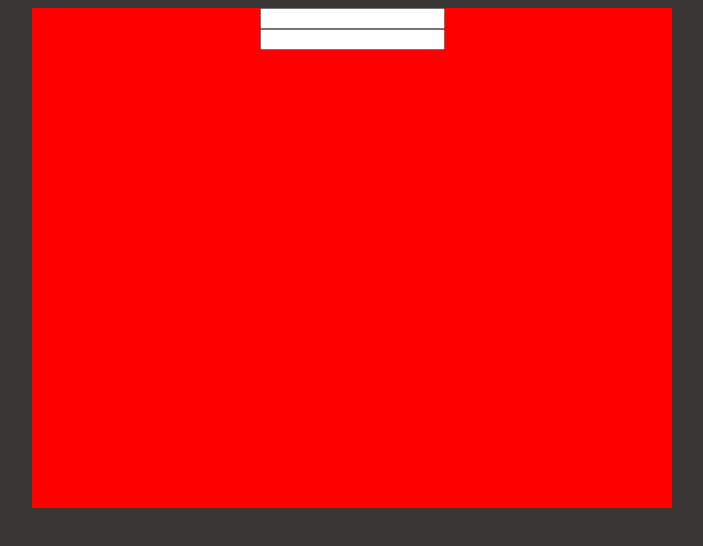
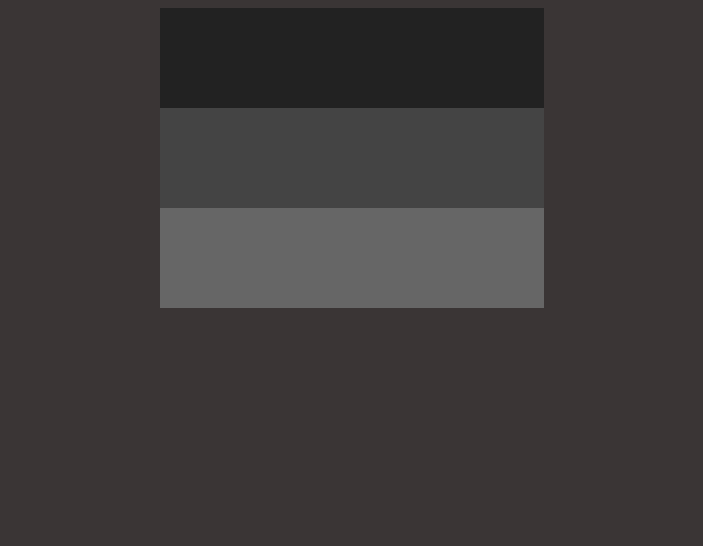
Before and after one commit to ddyrcz/RegistrationPage, a website: page public/index.html in a window 1280 px wide. Shown: the whole page, without its empty margins (296-999 px from the left). Drawn offline with Linux system fonts and the light colour scheme.

Commit message:
Change div structure

```diff
--- a/public/index.html
+++ b/public/index.html
@@ -11,10 +11,11 @@
 </head>
 
 <body>
-    <form>
-        <input type="text" />
-        <input type="text" />
-    </form>
+    <div id='form'>
+        <div id='email'></div>
+        <div id='password'></div>
+        <div id='confirm'></div>
+    </div>
 </body>
 
 </html>
--- a/public/style.css
+++ b/public/style.css
@@ -4,14 +4,26 @@ body{
     height: 100%;
 }
 
-form{
-    width: 50%;
-    height: 500px;
+#form{
+    width: 30%;
+    height: 300px;
     margin: auto;
-    background-color: red;
 }
 
-input{
-    display: block;
-    margin: auto;
+#email{
+    width: 100%;
+    height: 100px;
+    background-color: #222222;
 }
+
+#password{
+    width: 100%;
+    height: 100px;
+    background-color: #444444;
+}
+
+#confirm{
+    width: 100%;
+    height: 100px;
+    background-color: #666666;
+}
```
